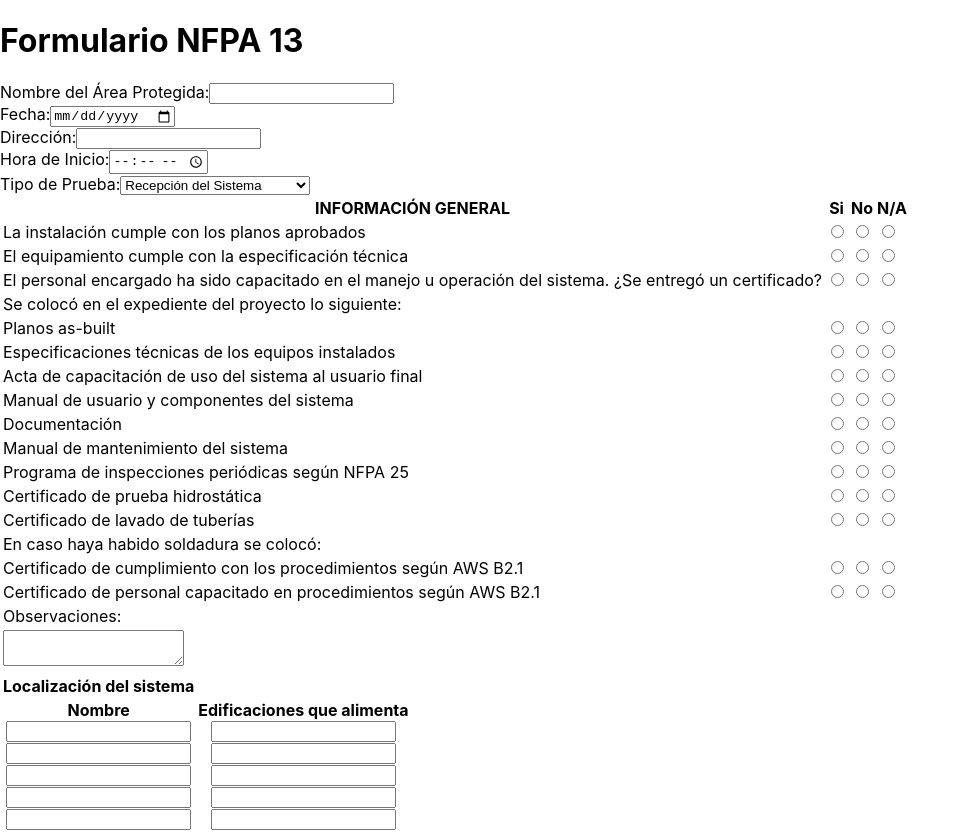
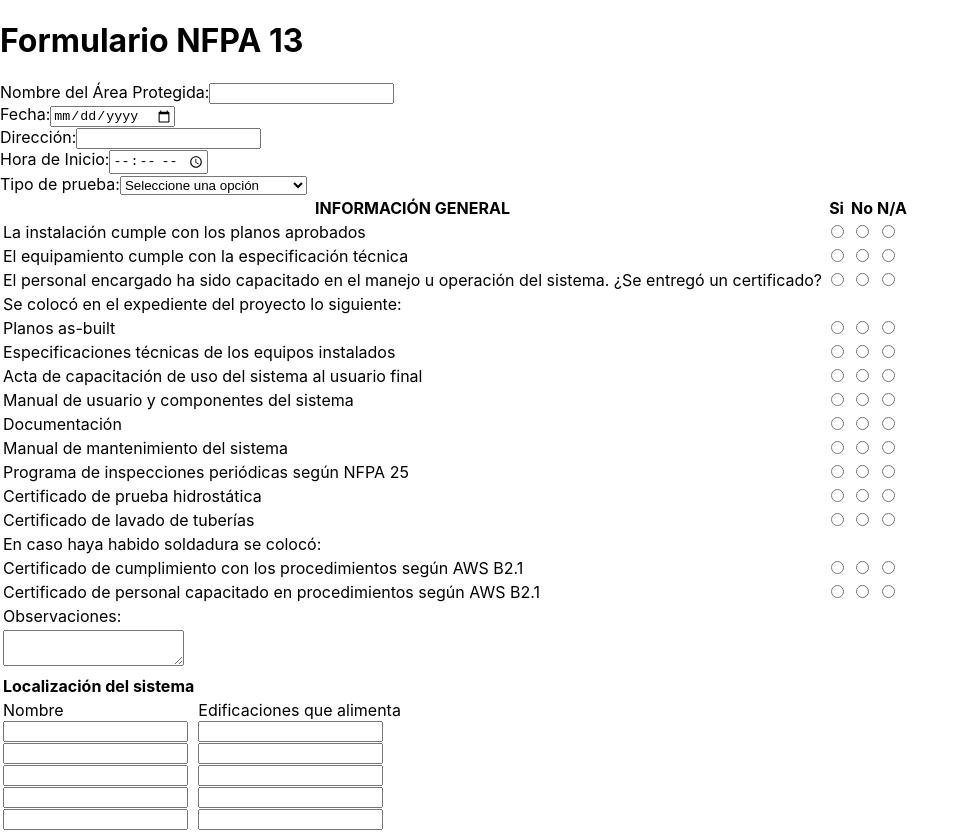
Before and after one commit to Consulting-RPD/frontend, a React (Create React App) app: page /formularios/nfpa13 in a window 1280 px wide. Shown: the top 832 px of the page, without its empty margins (0-969 px from the left). Built offline with nearby package versions, Linux system fonts and the light colour scheme.

Commit message:
tercer_avance

```diff
--- a/package.json
+++ b/package.json
@@ -6,6 +6,7 @@
     "@testing-library/jest-dom": "^5.17.0",
     "@testing-library/react": "^13.4.0",
     "@testing-library/user-event": "^13.5.0",
+    "axios": "^1.7.2",
     "react": "^18.3.1",
     "react-dom": "^18.3.1",
     "react-router-dom": "^6.24.0",
--- a/src/components/SeleccionFormularios.js
+++ b/src/components/SeleccionFormularios.js
@@ -1,19 +1,26 @@
 // src/components/SeleccionFormularios.js
-import React from 'react';
+import React, { useState } from 'react';
 import { useNavigate } from 'react-router-dom';
 
 const SeleccionFormularios = () => {
   const navigate = useNavigate();
+  const [formularioSeleccionado, setFormularioSeleccionado] = useState('');
 
-  const manejarSeleccion = (formulario) => {
-    navigate(`/formularios/${formulario}`);
+  const manejarSeleccion = () => {
+    if (formularioSeleccionado) {
+      navigate(`/formularios/${formularioSeleccionado}`);
+    }
   };
 
   return (
     <div>
       <h1>Selecciona un formulario</h1>
-      <button onClick={() => manejarSeleccion('nfpa13')}>Formulario NFPA 13</button>
-      {/* Puedes agregar más botones para otros formularios aquí */}
+      <select onChange={(e) => setFormularioSeleccionado(e.target.value)} value={formularioSeleccionado}>
+        <option value="">Seleccionar...</option>
+        <option value="nfpa13">Formulario NFPA 13</option>
+        {/* Agrega más opciones aquí para otros formularios */}
+      </select>
+      <button onClick={manejarSeleccion} disabled={!formularioSeleccionado}>Aceptar</button>
     </div>
   );
 };
--- a/src/forms/FormularioNFPA13.js
+++ b/src/forms/FormularioNFPA13.js
@@ -1,7 +1,23 @@
-import React from 'react';
+import React, { useState } from 'react';
 
 const FormularioNFPA13 = () => {
-    const localizacionSistemaTabla = (
+  const [tipoPrueba, setTipoPrueba] = useState('');
+  const [mostrarInformacionGeneral, setMostrarInformacionGeneral] = useState(true);
+
+
+  const handleTipoPruebaChange = (e) => {
+    const seleccion = e.target.value;
+    setTipoPrueba(seleccion);
+
+    // Condicional para mostrar u ocultar la tabla de información general
+    if (seleccion === 'Pruebas periódicas anuales') {
+        setMostrarInformacionGeneral(false);
+    } else {
+        setMostrarInformacionGeneral(true);
+    }
+};
+
+  const localizacionSistemaTabla = (
     <table>
       <thead>
         <tr>
@@ -10,26 +26,28 @@ const FormularioNFPA13 = () => {
       </thead>
       <tbody>
         <tr>
-          <th>
+          <td>
             Nombre <br />
             <input type="text" name="nombre1" /> <br />
             <input type="text" name="nombre2" /> <br />
             <input type="text" name="nombre3" /> <br />
             <input type="text" name="nombre4" /> <br />
             <input type="text" name="nombre5" />
-          </th>
-          <th>
+          </td>
+          <td>
             Edificaciones que alimenta <br />
             <input type="text" name="nombreModelo1" /> <br />
             <input type="text" name="nombreModelo2" /> <br />
             <input type="text" name="nombreModelo3" /> <br />
             <input type="text" name="nombreModelo4" /> <br />
             <input type="text" name="nombreModelo5" />
-          </th>
+          </td>
         </tr>
       </tbody>
     </table>
   );
+
+
     const rociadoresTabla = (
     <table>
 
@@ -970,13 +988,16 @@ const FormularioNFPA13 = () => {
           <input type="time" id="horaInicio" name="horaInicio" required />
         </div>
         <div>
-          <label htmlFor="tipoPrueba">Tipo de Prueba:</label>
-          <select id="tipoPrueba" name="tipoPrueba" required>
-            <option value="recepcionSistema">Recepción del Sistema</option>
-            <option value="pruebasPeriodicasAnuales">Pruebas Periódicas Anuales</option>
+        <label>
+          Tipo de prueba:
+          <select value={tipoPrueba} onChange={handleTipoPruebaChange}>
+          <option value="">Seleccione una opción</option>
+          <option value="Recepción del sistema">Recepción del sistema</option>
+          <option value="Pruebas periódicas anuales">Pruebas periódicas anuales</option>
           </select>
-        </div>
-        <table>
+          </label>
+          {mostrarInformacionGeneral && (
+          <table>
           <thead>
             <tr>
               <th>INFORMACIÓN GENERAL</th>
@@ -1090,8 +1111,11 @@ const FormularioNFPA13 = () => {
             </tr>
           </tbody>
         </table>
+        )}
+        </div>
         </form>
 
+      {mostrarInformacionGeneral}
       {localizacionSistemaTabla}
       {rociadoresTabla}
       {tuberiaAccesoriosTabla}
```
Also changed, not shown: 1 other file (tests, documents, lock files or other folders).
